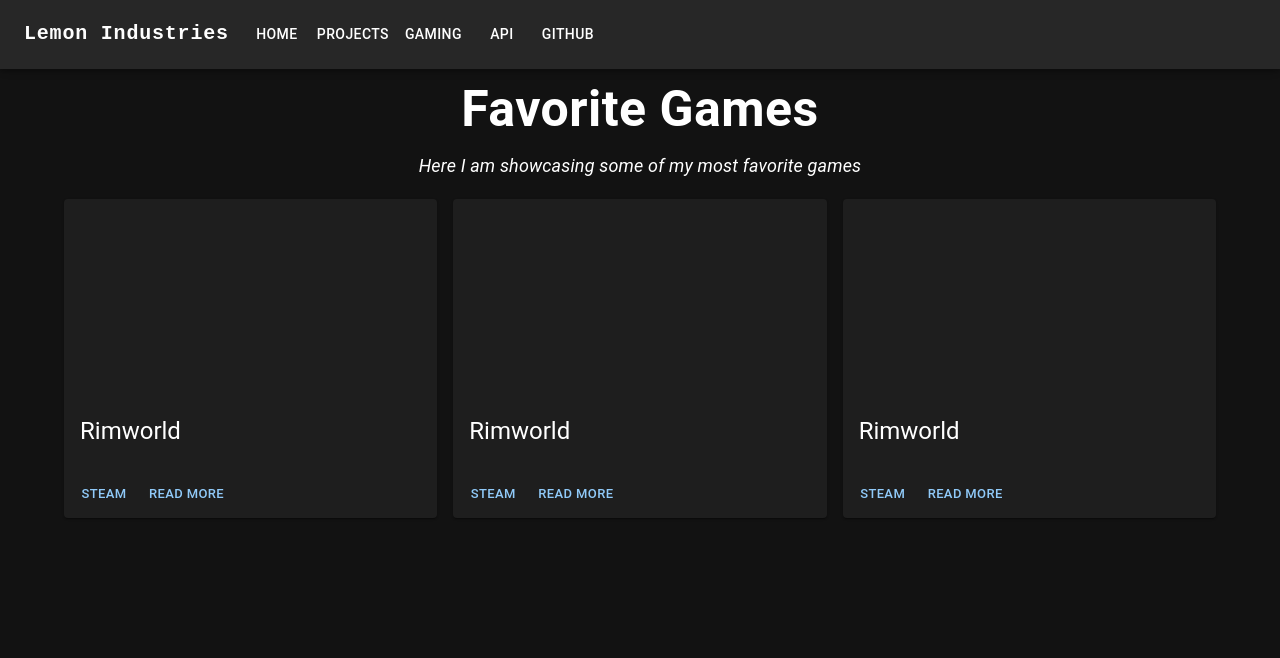
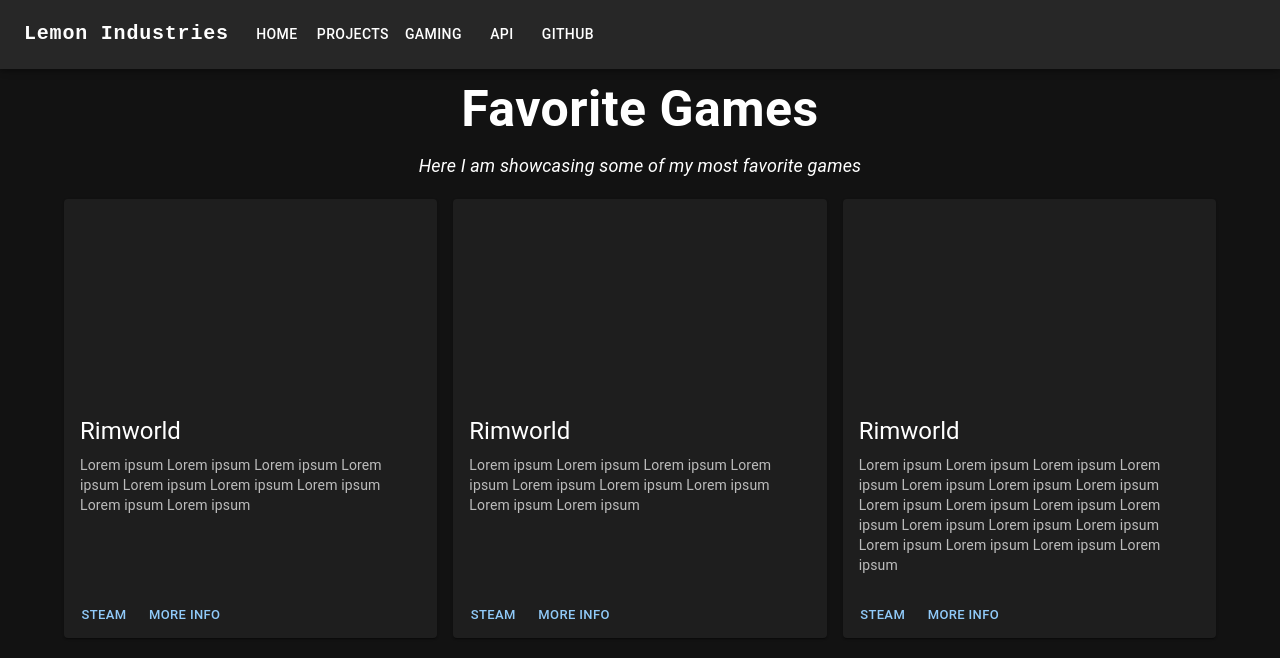
Before and after one commit to Zitronenjoghurt/lemon-industries-website, a React (Vite) app: page /gaming in a window 1280 px wide. Shown: the top 658 px of the page. Built offline with nearby package versions, Linux system fonts and the light colour scheme.

Commit message:
add parameterized routing for game info

```diff
--- a/src/App.tsx
+++ b/src/App.tsx
@@ -5,6 +5,7 @@
 import Projects from './pages/Projects';
 import Gaming from './pages/Gaming';
 import Api from './pages/Api';
+import GameDetails from './pages/GameDetails';
 
 function App() {
   return (
@@ -15,6 +16,7 @@
         <Route path="/projects" element={<Projects />} />
         <Route path="/gaming" element={<Gaming />} />
         <Route path="/api" element={<Api />} />
+        <Route path="/game/:gameTitle" element={<GameDetails />} />
       </Routes>
     </ThemeProvider>
   )
--- a/src/components/MediaCard.tsx
+++ b/src/components/MediaCard.tsx
@@ -9,18 +9,19 @@
 interface CardProps {
     title: string;
     description: string;
-    buttonLabel: string;
-    buttonUrl: string;
     imageUrl: string;
     imageAlt: string;
+    imageHeight: number;
+    button1Label: string;
+    button1Url: string;
+    button2Label: string;
+    button2Url: string;
     cardWidth: number;
-    imageHeight: number;
 };
 
-export default function MediaCard({ title, description, buttonLabel, buttonUrl, imageUrl, imageAlt, cardWidth, imageHeight }: CardProps) {
-    const isExternal = !buttonUrl.startsWith('/');
-
-    const renderButton = () => {
+export default function MediaCard({ title, description, imageUrl, imageAlt, imageHeight, button1Label, button1Url, button2Label, button2Url, cardWidth }: CardProps) {
+    const renderButton = (buttonLabel: string, buttonUrl: string) => {
+        const isExternal = !buttonUrl.startsWith('/');
         if (isExternal) {
             return (
                 <Button size="small" component="a" href={buttonUrl} target="_blank" rel="noopener noreferrer">
@@ -37,13 +38,13 @@
     };
 
     return (
-        <Card sx={{ maxWidth: cardWidth }}>
+        <Card sx={{ display: 'flex', flexDirection: 'column', maxWidth: cardWidth, height: '100%' }}>
             <CardMedia
                 sx={{ height: imageHeight }}
                 image={imageUrl}
                 title={imageAlt}
             />
-            <CardContent>
+            <CardContent sx={{ flexGrow: 1 }}>
                 <Typography gutterBottom variant="h5" component="div">
                     {title}
                 </Typography>
@@ -52,8 +53,8 @@
                 </Typography>
             </CardContent>
             <CardActions>
-                {renderButton()}
-                <Button size="small">Read More</Button>
+                {renderButton(button1Label, button1Url)}
+                {renderButton(button2Label, button2Url)}
             </CardActions>
         </Card>
     );
--- a/src/data/games.json
+++ b/src/data/games.json
@@ -1,11 +1,8 @@
 [
     {
-        "title": "Rimworld"
-    },
-    {
-        "title": "Rimworld"
-    },
-    {
-        "title": "Rimworld"
+      "title": "Rimworld",
+      "shortDescription": "This is a game.",
+      "imageUrl": "url_to_image_of_game",
+      "text": "Additional info about Game"
     }
 ]
--- /dev/null
+++ b/src/data/games_overview.json
@@ -0,0 +1,23 @@
+[
+    {
+        "title": "Rimworld",
+        "description": "Lorem ipsum Lorem ipsum Lorem ipsum Lorem ipsum Lorem ipsum Lorem ipsum Lorem ipsum Lorem ipsum Lorem ipsum ",
+        "websiteName": "Steam",
+        "websiteUrl": "",
+        "imageUrl": ""
+    },
+    {
+        "title": "Rimworld",
+        "description": "Lorem ipsum Lorem ipsum Lorem ipsum Lorem ipsum Lorem ipsum Lorem ipsum Lorem ipsum Lorem ipsum Lorem ipsum ",
+        "websiteName": "Steam",
+        "websiteUrl": "",
+        "imageUrl": ""
+    },
+    {
+        "title": "Rimworld",
+        "description": "Lorem ipsum Lorem ipsum Lorem ipsum Lorem ipsum Lorem ipsum Lorem ipsum Lorem ipsum Lorem ipsum Lorem ipsum Lorem ipsum Lorem ipsum Lorem ipsum Lorem ipsum Lorem ipsum Lorem ipsum Lorem ipsum Lorem ipsum Lorem ipsum ",
+        "websiteName": "Steam",
+        "websiteUrl": "",
+        "imageUrl": ""
+    }
+]
--- /dev/null
+++ b/src/pages/GameDetails.tsx
@@ -0,0 +1,47 @@
+import { useEffect, useState } from 'react';
+import { useParams } from 'react-router-dom';
+import gamesData from '../data/games.json';
+import { Container, Typography, styled } from '@mui/material';
+import NavBar from '../components/NavBar';
+
+const Offset = styled('div')(({ theme }) => theme.mixins.toolbar);
+
+interface Game {
+    title: string;
+    shortDescription: string;
+    imageUrl: string;
+    text: string;
+}
+
+const GameDetails = () => {
+  const { gameTitle } = useParams<{ gameTitle: string }>();
+  const [game, setGame] = useState<Game | null>(null);
+
+  useEffect(() => {
+    if (!gameTitle) {
+        return;
+      }
+
+    const gameData = gamesData.find(game => game.title === decodeURIComponent(gameTitle));
+    setGame(gameData ?? null);
+  }, [gameTitle]);
+
+  if (!game) {
+    return <div>Game does not exist...</div>;
+  }
+
+  return (
+    <Container >
+        <NavBar />
+        <Offset sx={{mb: 5}}/>
+        <Typography style={{marginBottom: 5, fontSize: 50, fontWeight: 'bold', textAlign: 'center'}}>
+            {game.title}
+        </Typography>
+        <Typography style={{marginBottom: 15, fontSize: 18, fontWeight: 'bold', textAlign: 'center'}}>
+            {game.shortDescription}
+        </Typography>
+    </Container>
+  );
+};
+
+export default GameDetails;
--- a/src/pages/Gaming.tsx
+++ b/src/pages/Gaming.tsx
@@ -2,12 +2,16 @@
 import { Container, Typography, styled, Grid } from '@mui/material';
 import NavBar from '../components/NavBar';
 import MediaCard from '../components/MediaCard';
-import gamesData from '../data/games.json';
+import gamesData from '../data/games_overview.json';
 
 const Offset = styled('div')(({ theme }) => theme.mixins.toolbar);
 
 interface Game {
     title: string;
+    description: string;
+    websiteName: string;
+    websiteUrl: string;
+    imageUrl: string;
 }
 
 const Gaming = () => {
@@ -27,16 +31,18 @@
             <Typography style={{ marginBottom: 20, fontSize: 18, fontStyle: 'italic', textAlign: 'center' }}>
                 Here I am showcasing some of my most favorite games
             </Typography>
-            <Grid container spacing={2} justifyContent="center">
+            <Grid container spacing={2} justifyContent="center" alignItems="stretch">
                 {games.map((game, index) => (
-                    <Grid item xs={8} sm={6} md={4} key={index}>
+                    <Grid item xs={8} sm={6} md={4} key={index} style={{ display: 'flex' }}>
                         <MediaCard
                             title={game.title}
-                            description=''
-                            buttonLabel='Steam'
-                            buttonUrl=''
-                            imageUrl=''
-                            imageAlt=''
+                            description={game.description}
+                            button1Label={game.websiteName}
+                            button1Url={game.websiteUrl}
+                            button2Label='More Info'
+                            button2Url={`/game/${encodeURIComponent(game.title)}`}
+                            imageUrl={game.imageUrl}
+                            imageAlt='Thumbnail image for {game.title}'
                             imageHeight={200}
                             cardWidth={400}
                         />
```
